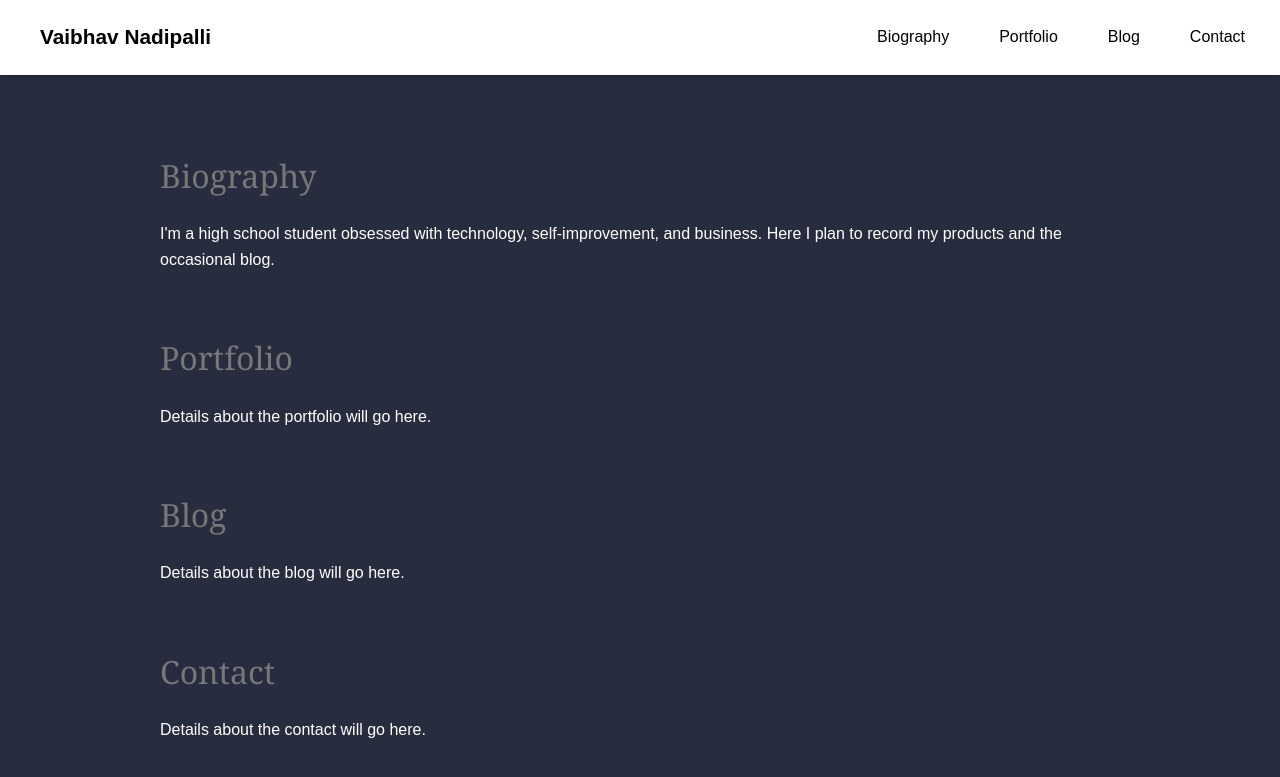
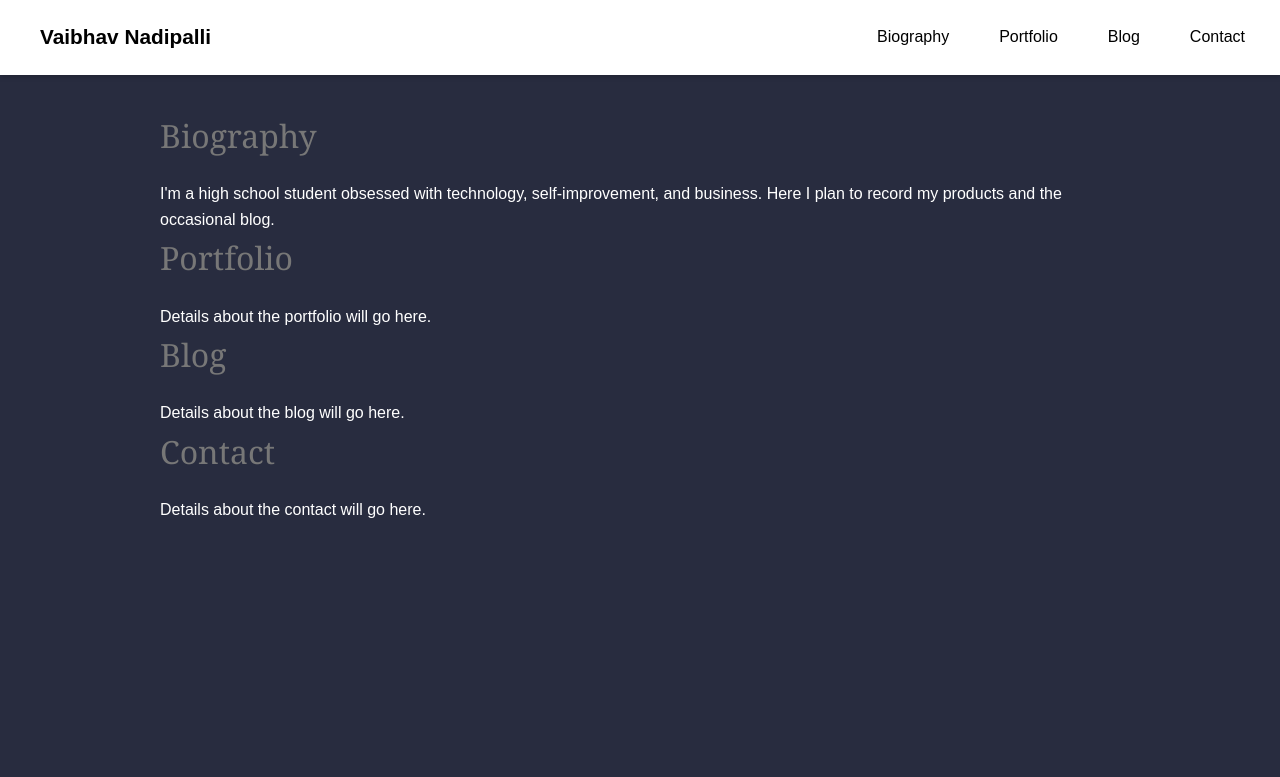
Before and after one commit to Vaibhav-Nadipalli/vaibhav-nadipalli.github.io, a Jekyll site: the page built from index.markdown, in a window 1280 px wide. Shown: the top 777 px of the page. Built offline with Jekyll 4.4.1, drawn with Linux system fonts in a browser that asks for light colours.

Commit message:
Update styles.css

```diff
--- a/assets/css/styles.css
+++ b/assets/css/styles.css
@@ -126,23 +126,19 @@
     color: #fff;
 }
 
-section {
-    padding: 20px 0;
-    margin: 20px 0;
-}
-
 .section-container {
     display: grid;
-    grid-template-columns: 300px auto; /* Increased width of the first column */
+    grid-template-columns: 350px auto; /* Increased width of the first column */
     grid-gap: 50px; /* Increased gap between columns */
     align-items: start;
 }
 
 .section-title {
+    font-family: Georgia, serif; /* Georgia font */
+    font-weight: normal; /* Ensure not bold */
     font-size: 2em;
     margin-bottom: 20px; /* Increased margin */
     color: #777; /* Grey color */
-    font-family: "Segoe UI", Tahoma, Geneva, Verdana, sans-serif; /* Modern font stack */
 }
 
 .section-content {
```
